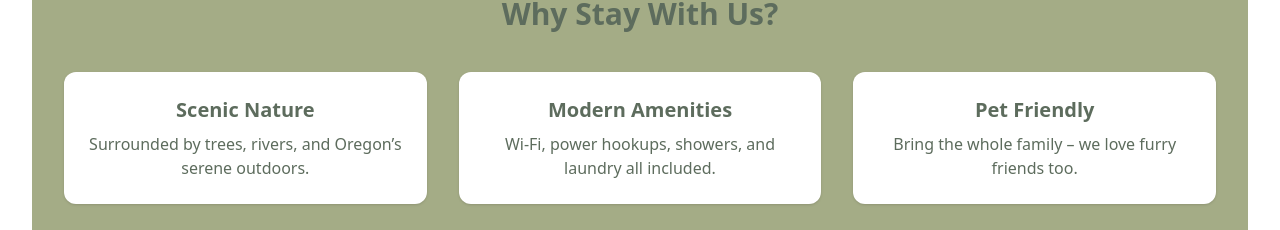
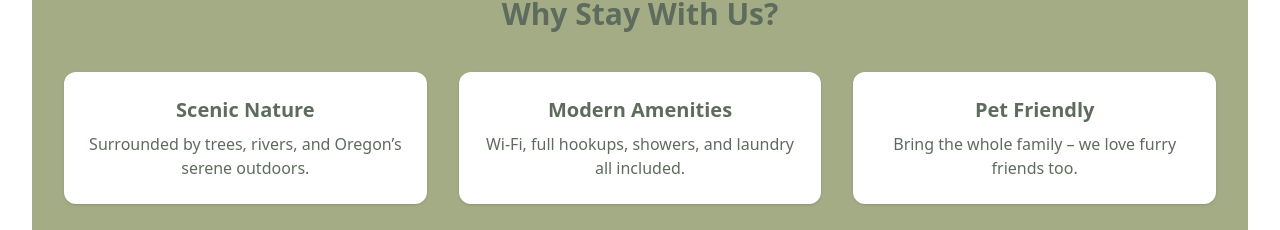
Before and after one commit to achang1017/JacksLanding, a React (Vite) app in the folder frontend/: page / in a window 1280 px wide. Shown: the part 900-1130 px from the top of the page. Built offline with nearby package versions, Linux system fonts and the light colour scheme.

Commit message:
Add Home scaffold

```diff
--- a/frontend/src/pages/Home.jsx
+++ b/frontend/src/pages/Home.jsx
@@ -27,7 +27,7 @@ export default function Home() {
           </div>
           <div className="bg-white p-6 rounded-xl shadow hover:shadow-lg transition">
             <h3 className="text-xl font-semibold mb-2">Modern Amenities</h3>
-            <p>Wi-Fi, power hookups, showers, and laundry all included.</p>
+            <p>Wi-Fi, full hookups, showers, and laundry all included.</p>
           </div>
           <div className="bg-white p-6 rounded-xl shadow hover:shadow-lg transition">
             <h3 className="text-xl font-semibold mb-2">Pet Friendly</h3>
```
